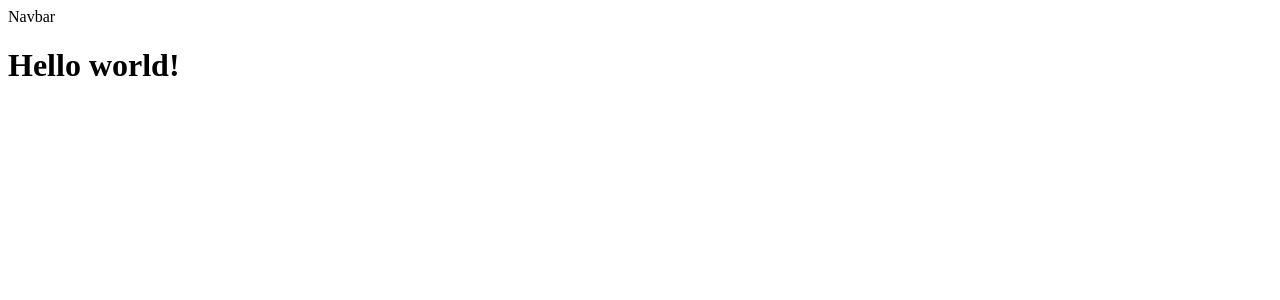
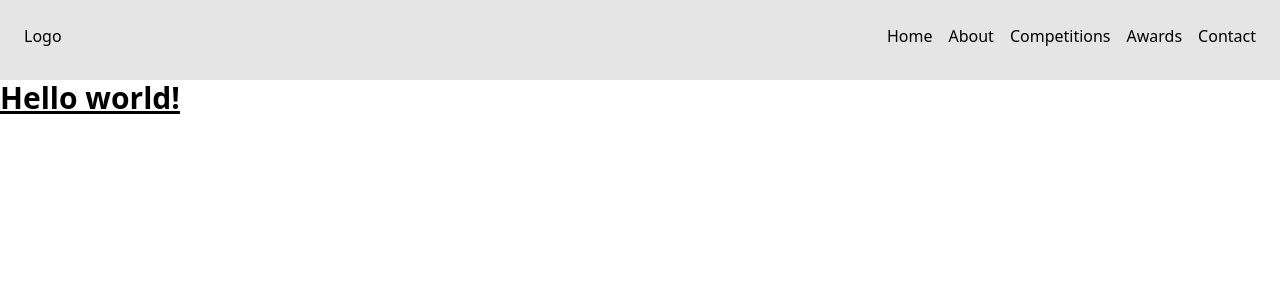
Before and after one commit to purplegummy/manualtsa, a React (Create React App) app: page / in a window 1280 px wide. Shown: the top 300 px of the page. Built offline with nearby package versions, Linux system fonts and the light colour scheme.

Commit message:
navbar layout styles

```diff
--- a/src/App.js
+++ b/src/App.js
@@ -2,6 +2,7 @@ import {Route, Routes} from 'react-router-dom';
 import {Home} from './pages/Home';
 import {About} from './pages/About';
 import {NotFound} from './pages/NotFound';
+import './input.css';
 function App() {
   return (
     <div className="App">
--- a/src/components/navigation/Navbar.jsx
+++ b/src/components/navigation/Navbar.jsx
@@ -1,7 +1,17 @@
 import React from 'react'
-
+import { Link } from 'react-router-dom'
 export const Navbar = () => {
   return (
-    <div>Navbar</div>
+    <div className="flex flex-row h-20 w-full bg-neutral-200 justify-between p-6">
+      <div className="">Logo</div>
+      <div className="flex flex-row gap-4">
+        <Link to="/">Home</Link>
+        <Link to="/">About</Link>
+        <Link to="/">Competitions</Link>
+        <Link to="/">Awards</Link>
+        <Link to="/">Contact</Link>
+      </div>
+
+    </div>
   )
 }
```
